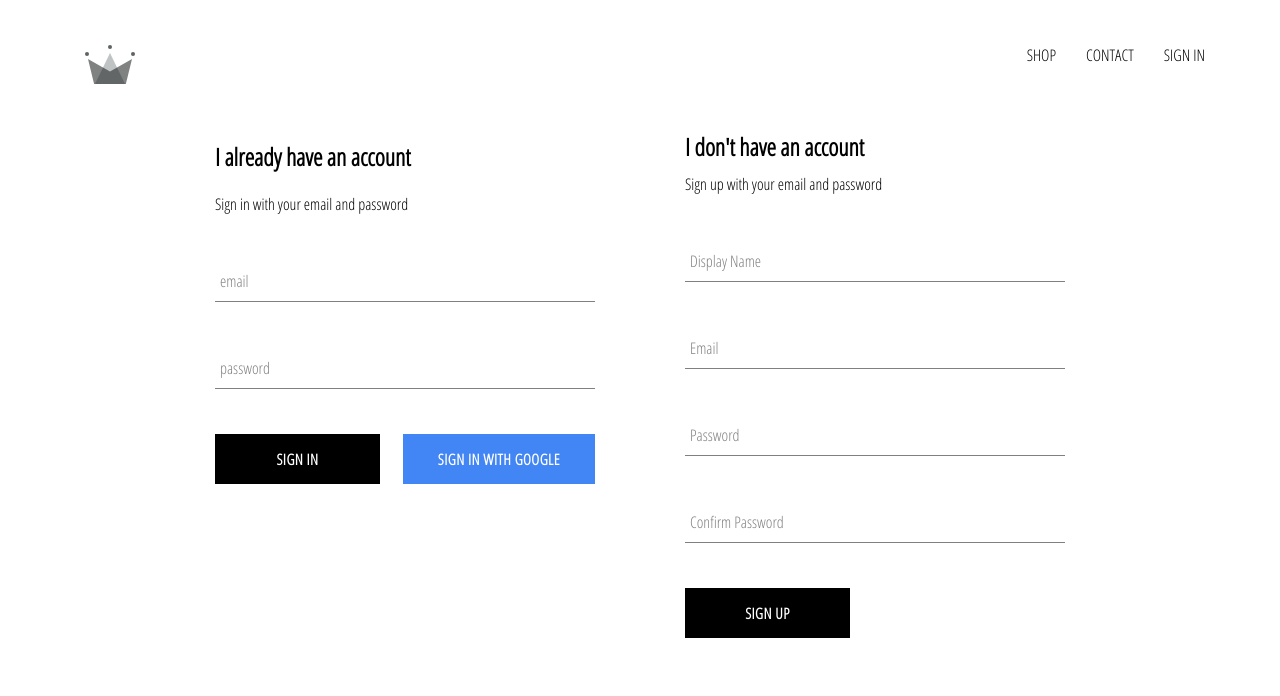
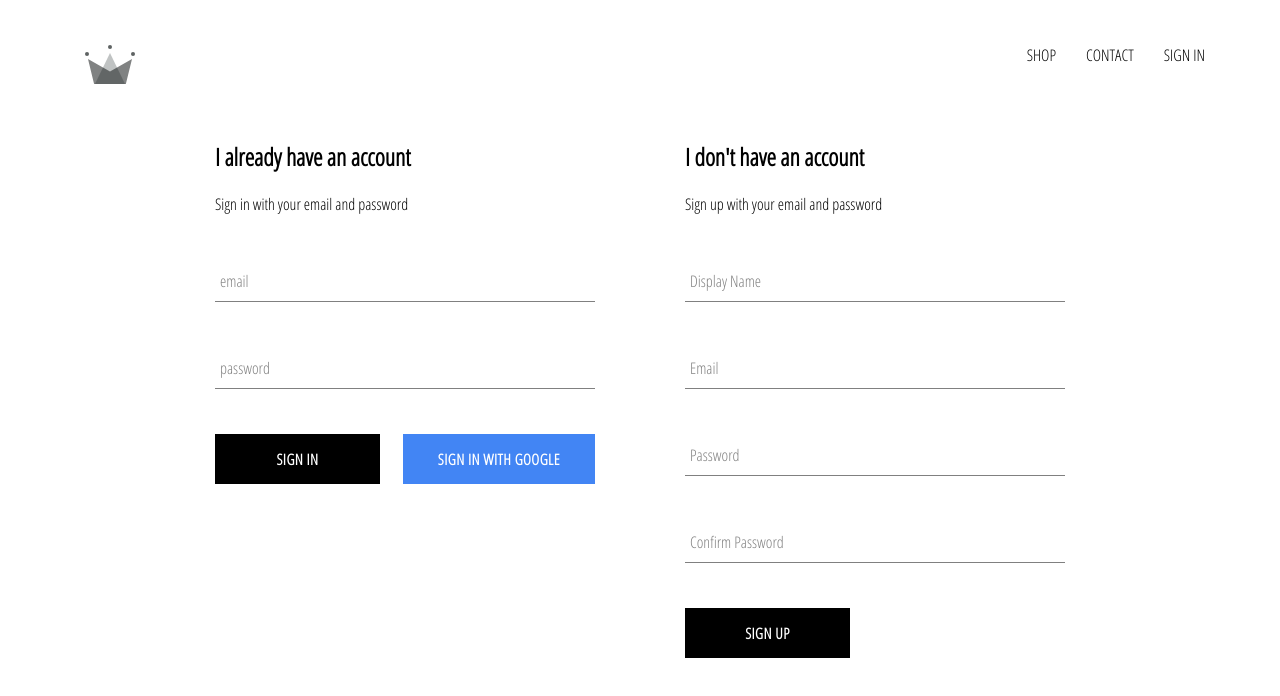
Before and after one commit to bernardogarza/e-shop, a React (Create React App) app: page /signin in a window 1280 px wide. Shown: the top 696 px of the page. Built offline with nearby package versions, Linux system fonts and the light colour scheme; no server answers.

Commit message:
Fixed some styling probelms

```diff
--- a/src/components/sign-in/sign-in.styles.scss
+++ b/src/components/sign-in/sign-in.styles.scss
@@ -4,10 +4,6 @@
   flex-direction: column;
 }
 
-.title {
-  margin: 10px 0;
-}
-
 .buttons {
   display: flex;
   justify-content: space-between;
--- a/src/components/sign-up/sign-up.component.jsx
+++ b/src/components/sign-up/sign-up.component.jsx
@@ -54,7 +54,7 @@ class SignUp extends React.Component {
     const { displayName, email, password, confirmPassword } = this.state;
     return (
       <div className="sign-up">
-        <h2 className="title">I don't have an account</h2>
+        <h2>I don't have an account</h2>
         <span>Sign up with your email and password</span>
         <form action="" className="sign-up-form" onSubmit={this.handleSubmit}>
           <FormInput
--- a/src/components/sign-up/sign-up.styles.scss
+++ b/src/components/sign-up/sign-up.styles.scss
@@ -2,8 +2,4 @@
   display: flex;
   flex-direction: column;
   width: 380px;
-
-  .title {
-    margin: 10px 0;
-  }
 }
```
